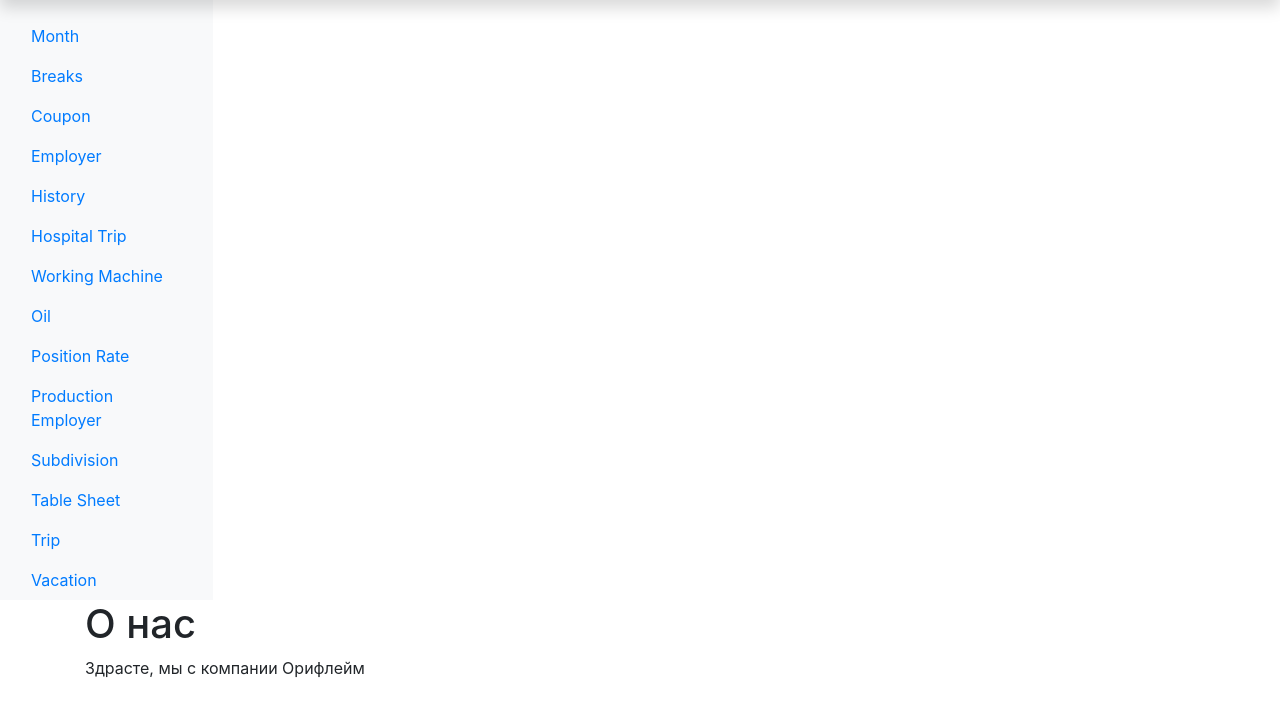
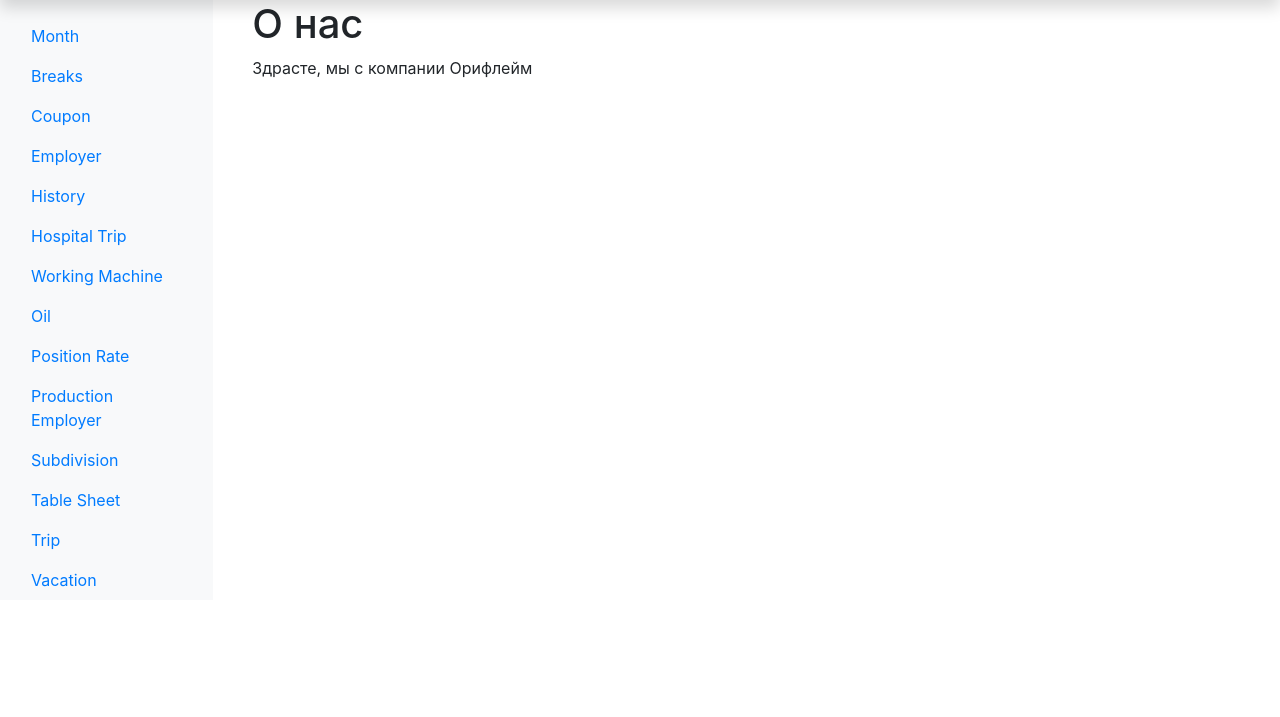
Before and after one commit to dimon836/djangoCursova, a Django app: page /about-us in a window 1280 px wide. Shown: the part 40-757 px from the top of the page. Run offline with Django 3.2, Linux system fonts and the light colour scheme; some libraries are stand-ins or nearby versions.

Commit message:
fixed add.html

```diff
--- a/main/templates/main/about.html
+++ b/main/templates/main/about.html
@@ -5,8 +5,10 @@
 {% endblock %}
 
 {% block content %}
-<div class="container">
-    <h1>О нас</h1>
-    <p>Здрасте, мы с компании Орифлейм</p>
-</div>
+<main class="col-md-9 ms-sm-auto col-lg-10 px-md-4">
+    <div class="container">
+        <h1>О нас</h1>
+        <p>Здрасте, мы с компании Орифлейм</p>
+    </div>
+</main>
 {% endblock %}
```
